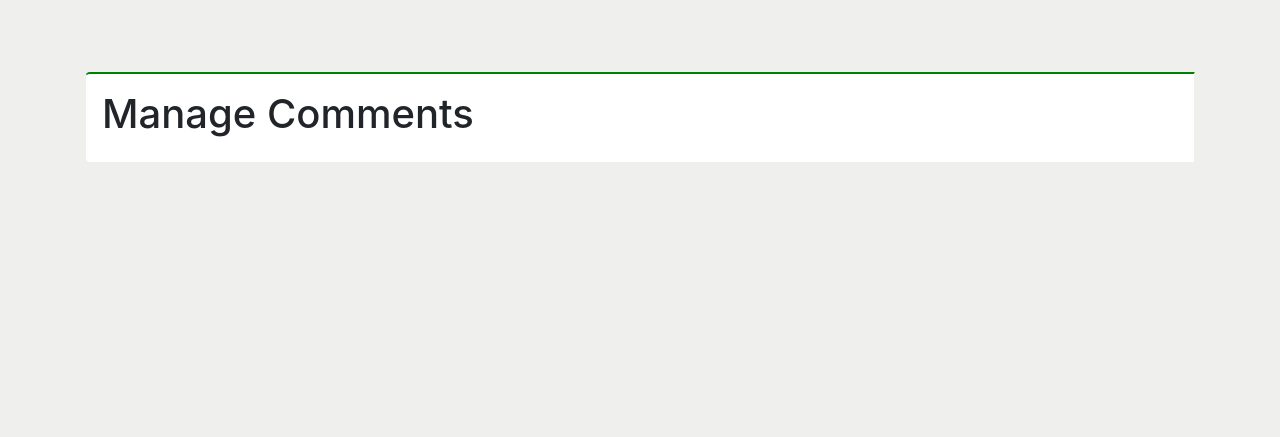
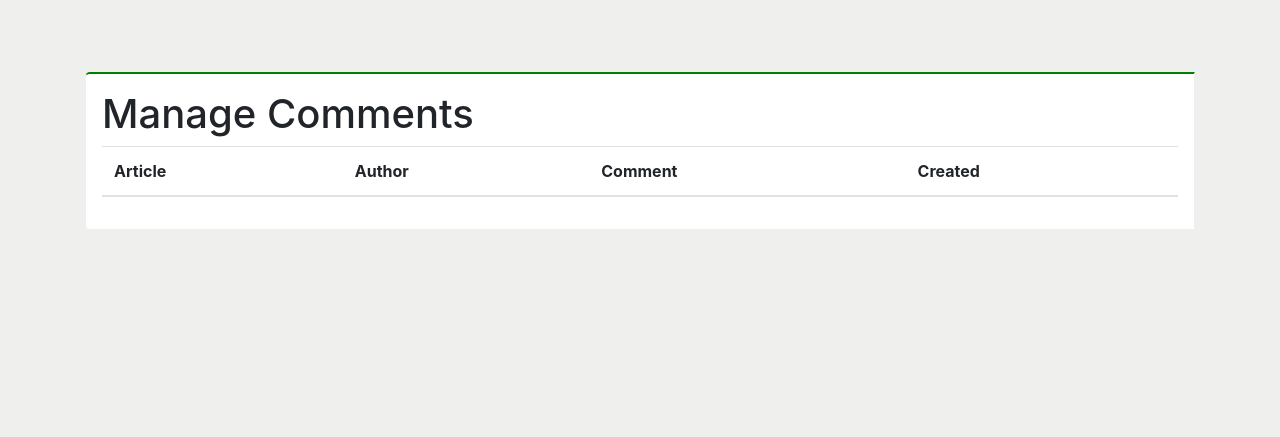
Before and after one commit to kkonwinski/symony-5-project, a Symfony app: template templates/comment_admin/index.html.twig in a window 1280 px wide. Shown: the part 82-519 px from the top of the page. Run offline with Twig, Linux system fonts and the light colour scheme; the template is opened without the code that fills it, so the values that code supplies are empty; some libraries are stand-ins or nearby versions.

Commit message:
create comment admin page

```diff
--- a/src/Controller/CommentAdminController.php
+++ b/src/Controller/CommentAdminController.php
@@ -2,6 +2,7 @@
 
 namespace App\Controller;
 
+use App\Repository\CommentRepository;
 use Symfony\Bundle\FrameworkBundle\Controller\AbstractController;
 use Symfony\Component\Routing\Annotation\Route;
 
@@ -10,10 +11,11 @@ class CommentAdminController extends AbstractController
     /**
      * @Route("/admin/comment", name="comment_admin")
      */
-    public function index()
+    public function index(CommentRepository $repository)
     {
+        $comments = $repository->findBy([], ['createdAt' => 'DESC']);
         return $this->render('comment_admin/index.html.twig', [
-            'controller_name' => 'CommentAdminController',
+            'comments' => $comments,
         ]);
     }
 }
--- a/templates/comment_admin/index.html.twig
+++ b/templates/comment_admin/index.html.twig
@@ -7,6 +7,43 @@
     <div class="row">
         <div class="col-sm-12">
             <h1>Manage Comments</h1>
+            <table class="table table-striped">
+                <thead>
+                <tr>
+                    <th>
+                        Article
+                    </th>
+                    <th>
+                        Author
+                    </th>
+                    <th>
+                        Comment
+                    </th>
+                    <th>
+                        Created
+                    </th>
+
+                </tr>
+                </thead>
+                <tbody>
+                {% for comment in comments %}
+                    <tr>
+                        <td>
+                            <a href="{{ path('article_show',{slug: comment.article.slug}) }}">{{ comment.article.title }}</a>
+                        </td>
+                        <td>
+                            {{ comment.authorName }}
+                        </td>
+                        <td style="width: 20%">
+                            {{ comment.content }}
+                        </td>
+                        <td>
+                            {{ comment.createdAt|ago }}
+                        </td>
+                    </tr>
+                {% endfor %}
+                </tbody>
+            </table>
         </div>
     </div>
 
```
